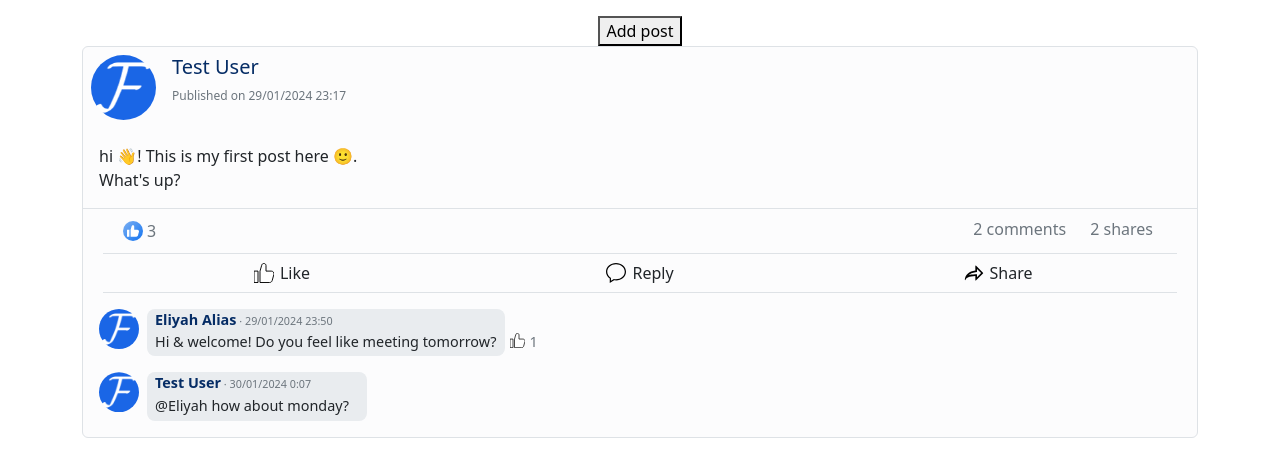
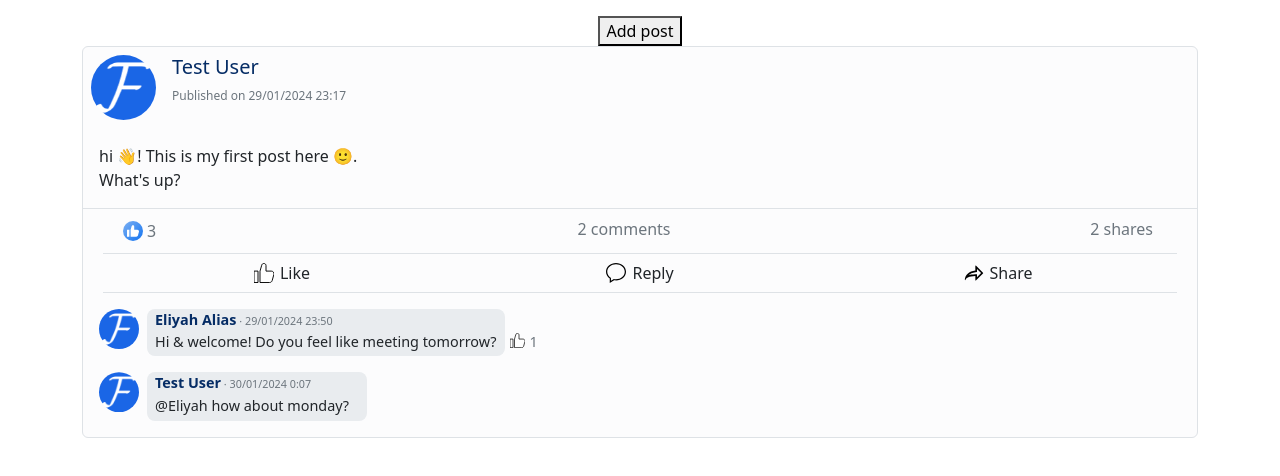
Before and after one commit to AsifMadar/Foobar-BIU-web, a React (Create React App) app: page / in a window 1280 px wide. Shown: the top 476 px of the page. Built offline with nearby package versions, Linux system fonts and the light colour scheme.

Commit message:
Correct comments number position

```diff
--- a/src/Post/Post.css
+++ b/src/Post/Post.css
@@ -52,7 +52,7 @@ body.light-theme {
 		color: var(--bs-primary-text-emphasis);
 	}
 
-	.post-time, .shares-count, .likes-count {
+	.post-time, .stats {
 		color: var(--bs-secondary);
 	}
 
--- a/src/Post/Post.js
+++ b/src/Post/Post.js
@@ -79,7 +79,7 @@ function Post({ currentUser, details, updateDetails }) {
             </header>
             <article className="text-start p-3">{details.contents}</article>
             <footer className="border-top container">
-                <div className="row m-2">
+                <div className="stats row m-2">
                     <span className="likes-count col text-start ps-3 tooltip-container">
                         <img
                             className="post-like-icon icon-link m-1"
@@ -95,10 +95,12 @@ function Post({ currentUser, details, updateDetails }) {
                             </span>
                         )}
                     </span>
-                    <span className="shares-count col text-end pe-4 align-middle tooltip-container">
+                    <span className="comments-count col text-middle">
                         <span className="comments-count me-4">
                             {details.comments.length} comments
                         </span>
+                    </span>
+                    <span className="shares-count col text-end pe-4 tooltip-container">
                         {details.shares.length} shares
                         {details.shares.length > 0 && (
                             <span className="tooltip-text rounded p-1">
```
